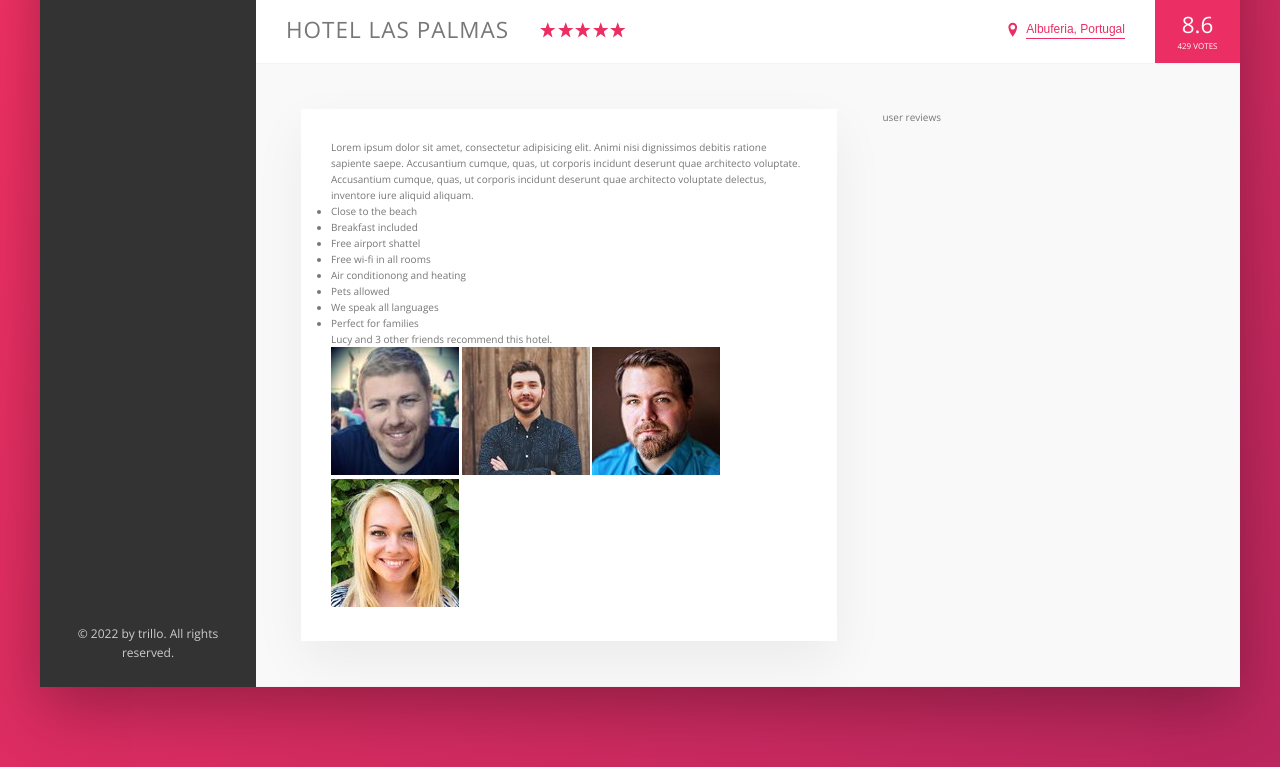
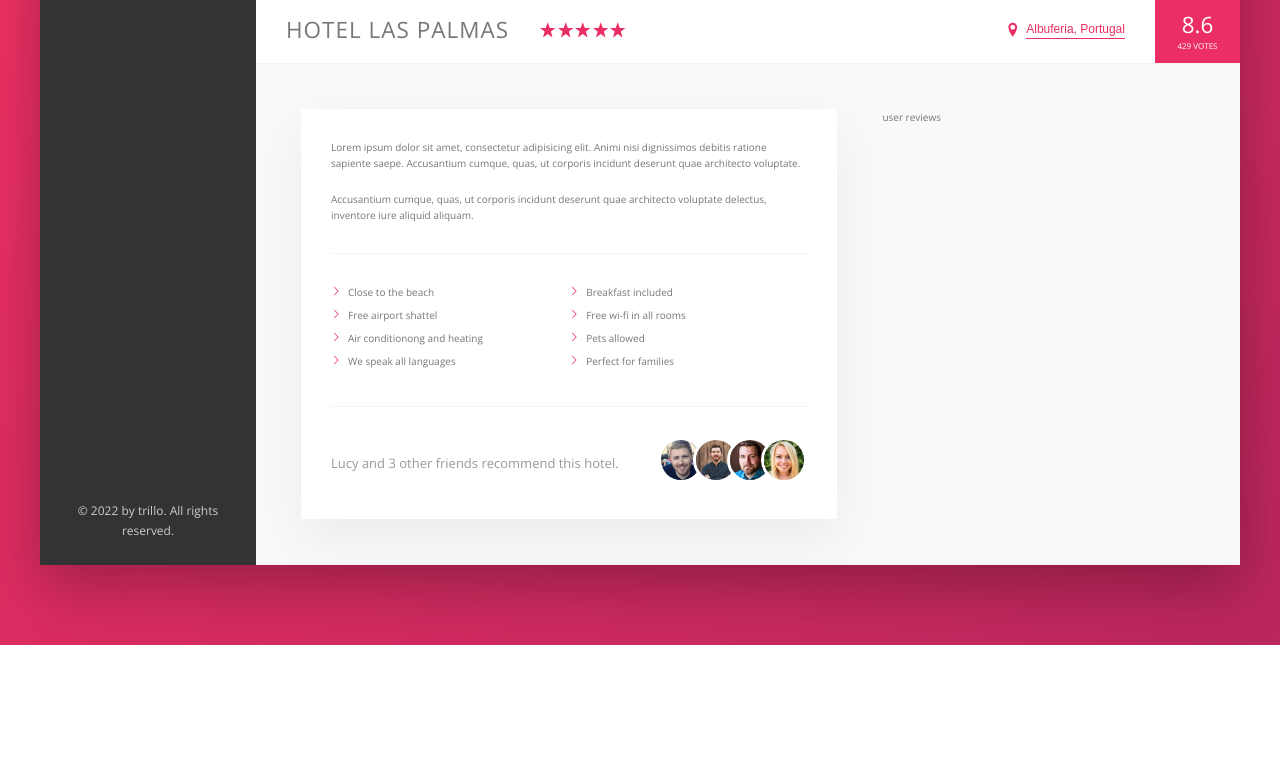
Before and after one commit to oxtnpi/trillo, a website: page index.html in a window 1280 px wide. Shown: the part 538-1305 px from the top of the page. After the commit the page ends 1183 px from the top, so only its background shows below. Drawn offline with nearby package versions, Linux system fonts and the light colour scheme.

Commit message:
add css for description component

```diff
--- a/css/style.css
+++ b/css/style.css
@@ -234,6 +234,48 @@ body {
     transform: scale(1);
     box-shadow: none; } }
 
+.paragraph:not(:last-of-type) {
+  margin-bottom: 2rem; }
+
+.list {
+  list-style: none;
+  margin: 3rem 0;
+  padding: 3rem 0;
+  border-top: var(--line);
+  border-bottom: var(--line);
+  display: flex;
+  flex-wrap: wrap; }
+  .list__item {
+    flex: 0 0 50%;
+    margin-bottom: .7rem; }
+  .list__item::before {
+    content: '';
+    display: inline-block;
+    height: 1rem;
+    width: 1rem;
+    margin-right: .7rem;
+    background-color: var(--color-primary);
+    -webkit-mask-image: url(../img/chevron-thin-right.svg);
+    -webkit-mask-size: cover;
+    mask-image: url(../img/chevron-thin-right.svg);
+    mask-size: cover; }
+
+.recommend {
+  font-size: 1.3rem;
+  color: var(--color-grey-dark-3);
+  display: flex;
+  align-items: center; }
+  .recommend__count {
+    margin-right: auto; }
+  .recommend__photo {
+    box-sizing: content-box;
+    height: 4rem;
+    width: 4rem;
+    border-radius: 50%;
+    border: 0.3rem solid var(--color-white); }
+    .recommend__photo:not(:last-child) {
+      margin-right: -1.5rem; }
+
 .container {
   max-width: 120rem;
   margin: 8rem auto;
```
